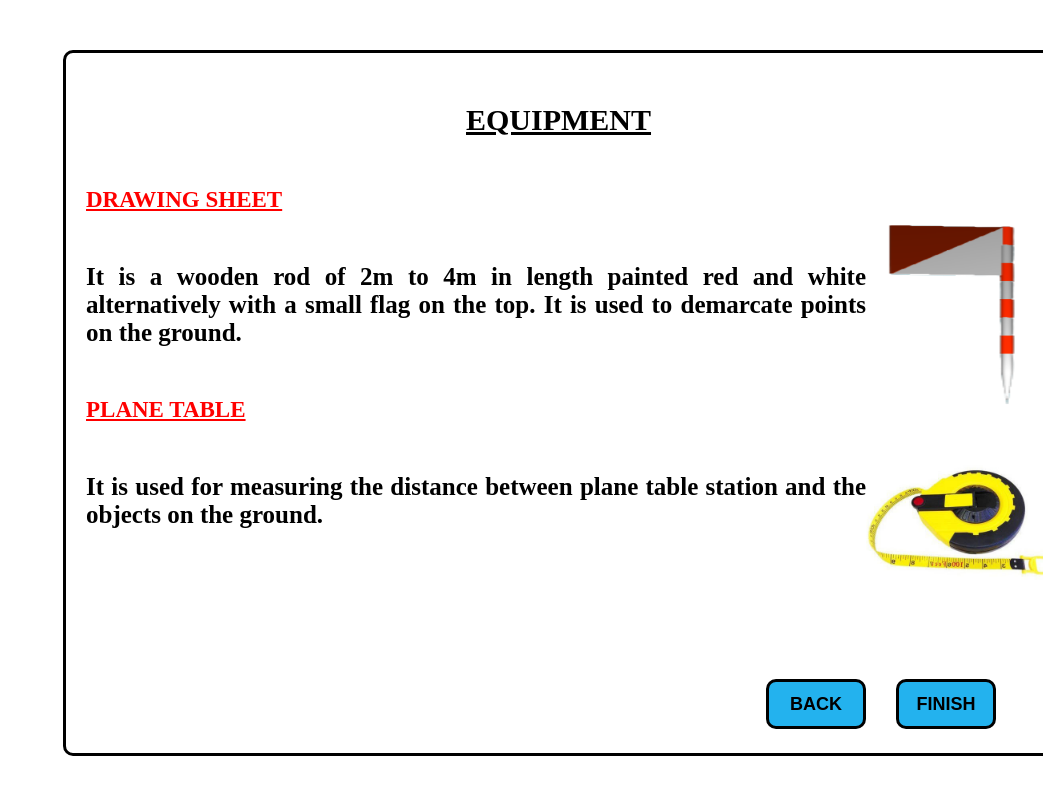
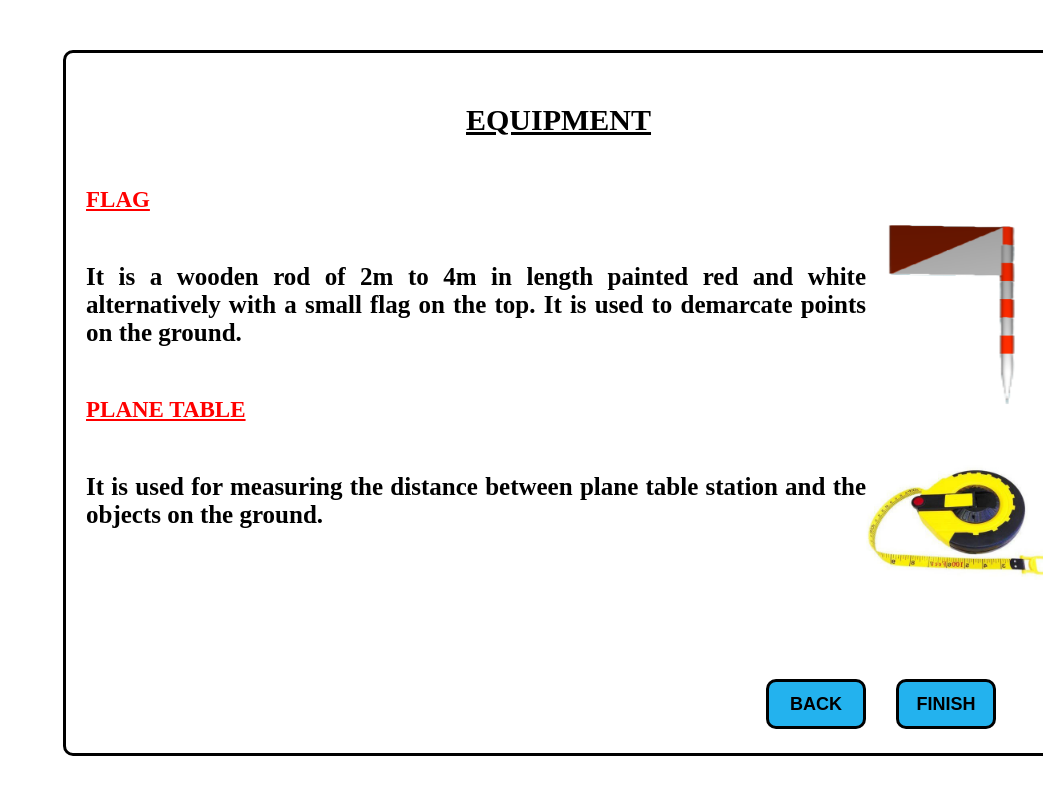
Before and after one commit to virtual-labs/exp-plane-table-iitr, a plain HTML site: page experiment/simulation/12.html in a window 1280 px wide. Shown: the top 794 px of the page, without its empty margins (237-1280 px from the left). Drawn offline with Linux system fonts and the light colour scheme.

Commit message:
Update 12.html

```diff
--- a/experiment/simulation/12.html
+++ b/experiment/simulation/12.html
@@ -6,7 +6,7 @@
 
     <div id="main">
     <h1 id="equip_heading"><u >EQUIPMENT</u></h1>
-    <h3 id="sheet_heading"><u >DRAWING SHEET</u></h3>
+    <h3 id="sheet_heading"><u >FLAG</u></h3>
     <img src="images\flag.png" id="flag_img" class="flag_spin">
     <p id="flag_para">It is a wooden rod of 2m to 4m in length painted  red and white alternatively with a small flag on the top. It is used to demarcate points on the ground.
 </p>
```
